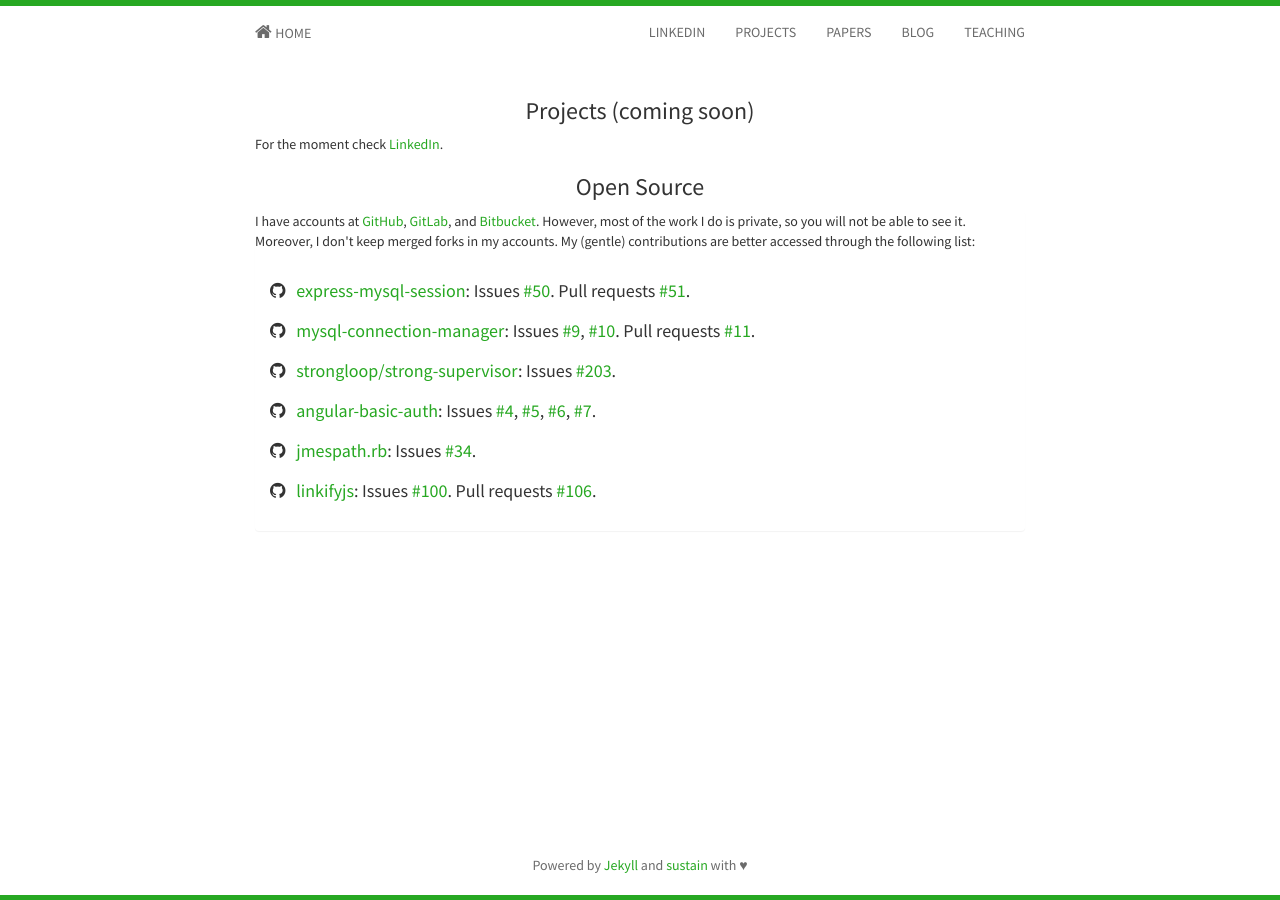
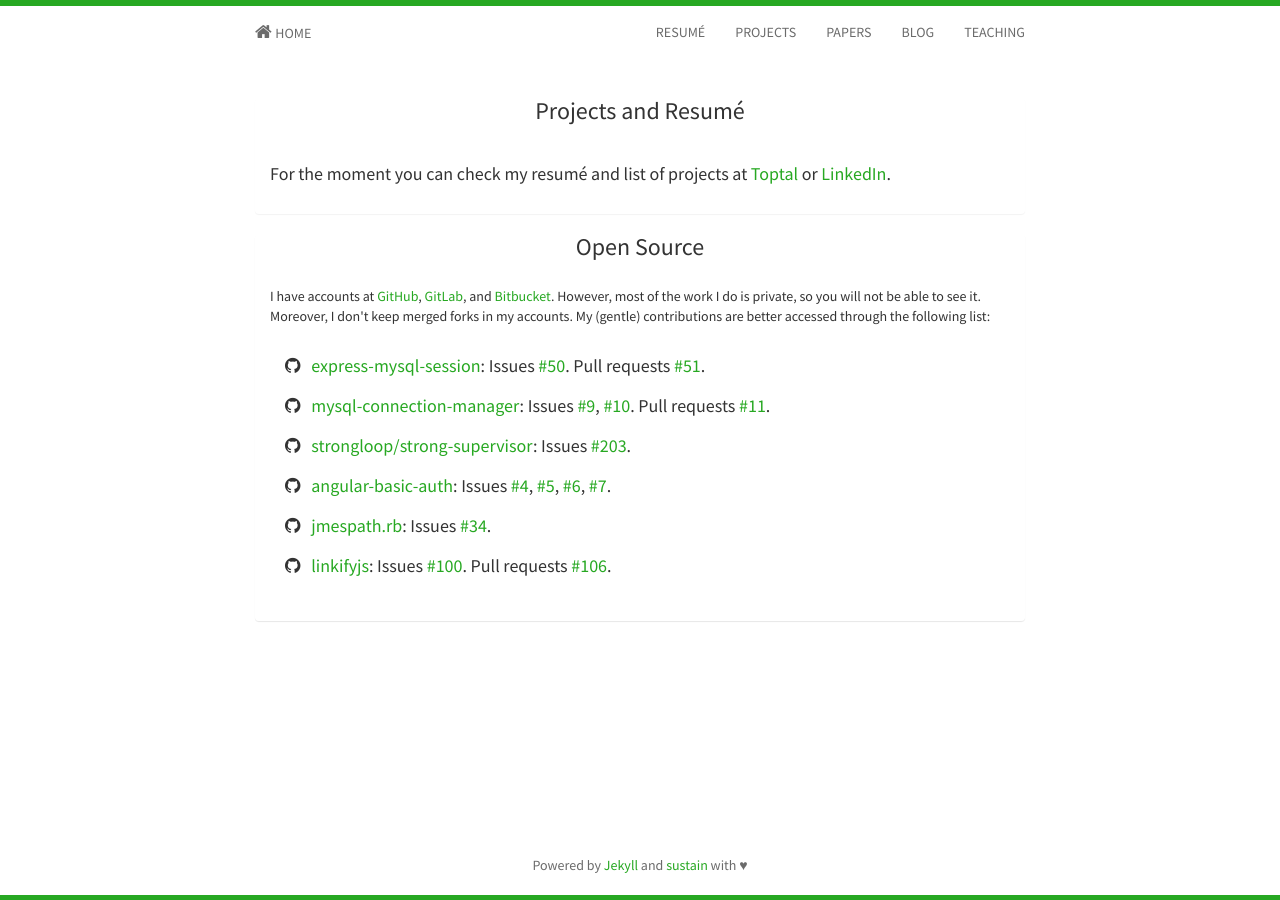
Before and after one commit to fcarreiro/fcarreiro.github.com, a Jekyll site: the page built from projects.html, in a window 1280 px wide. Built offline with Jekyll 4.4.1, drawn with Linux system fonts in a browser that asks for light colours; nearby versions of some CDN libraries.

Commit message:
Added Toptal and modified a bit the projects page

```diff
--- a/_includes/header.html
+++ b/_includes/header.html
@@ -6,7 +6,7 @@
     </div>
     <div id="navbar">
       <ul class="nav navbar-nav navbar-right">
-        <li><a href="http://www.linkedin.com/in/fcarreiro">LINKEDIN</a></li>
+        <li><a href="{{ site.baseurl }}projects.html">RESUMÉ</a></li>
         <li><a href="{{ site.baseurl }}projects.html">PROJECTS</a></li>
         <li><a href="{{ site.baseurl }}papers.html">PAPERS</a></li>
         <li><a href="{{ site.baseurl }}blog.html">BLOG</a></li>
--- a/index.html
+++ b/index.html
@@ -8,8 +8,8 @@
 		<img class="img-circle" src="{{ site.baseurl }}static/img/{{ site.avatar }}" alt="Responsive image">
 	  </div>
 	  <h3>I'm <strong>{{ site.author }}</strong>, a <a href="{{ site.baseurl }}projects.html">Software Engineer</a> and Researcher.</h3>
-	  <h3>I have a <a href="http://hdl.handle.net/11245/1.495444" target="_blank">PhD</a> in Computer Science, and a bike.</h3>
-	  <h3>For more info check out my <a href="{{ site.baseurl }}papers.html">papers</a> or my professional <a href="http://www.linkedin.com/in/fcarreiro">resumé</a>.</h3>
+	  <h3>I have a <a href="{{ site.baseurl }}papers.html">PhD</a> in Computer Science, <s>and a bike</s>.</h3>
+	  <h3>For more info check out my <a href="{{ site.baseurl }}papers.html">papers</a> or my professional <a href="{{ site.baseurl }}projects.html">resumé</a>.</h3>
 	  <h3>I have also done some <a href="{{ site.baseurl }}teaching.html">teaching</a>.</h3>
 	  <h3>You are welcome to skim through my <a href="{{ site.baseurl }}blog.html">blog</a>.</h3>
 		<h3>If you like chatting you can ask my <a href="{{ site.baseurl }}hirebot.html">chatbot</a> about me.</h3>
--- a/papers.html
+++ b/papers.html
@@ -9,7 +9,7 @@
   <div class="panel panel-default">
     <div class="panel-body papers">
     <h5><span class="fa fa-book"></span>&nbsp;&nbsp;<a
-      href="http://dare.uva.nl/record/1/495444">Fragments of Fixpoint Logics: Automata and Expressiveness</a>.<br>
+      href="http://hdl.handle.net/11245/1.495444">Fragments of Fixpoint Logics: Automata and Expressiveness</a>.<br>
       <span
       class="names"><strong>Facundo Carreiro</strong>.</span>
       Institute for Logic, Language and Computation. University of Amsterdam, 2015. Supervisor: Yde Venema.
--- a/projects.html
+++ b/projects.html
@@ -5,9 +5,11 @@
 
 <section id="projects">
 <div class="container">
-  <h3>Projects (coming soon)</h3>
-  <div style="text-align: left">
-    For the moment check <a href="http://www.linkedin.com/in/fcarreiro" target="_blank">LinkedIn</a>.
+  <div class="panel panel-default">
+    <h3>Projects and Resumé</h3>
+    <div class="panel-body">
+      <h5>For the moment you can check my resumé and list of projects at <a href="https://www.toptal.com/resume/facundo-carreiro" target="_blank">Toptal</a> or <a href="http://www.linkedin.com/in/fcarreiro" target="_blank">LinkedIn</a>.</h5>
+    </div>
   </div>
 <!--  <div class="panel panel-default">
     <div class="panel-body">
@@ -49,8 +51,10 @@
   </div>
   </div>-->
 
+  <div class="panel panel-default">
+    <div class="panel panel-default">
       <h3 name="opensource" id="opensource">Open Source</h3>
-  <div class="panel panel-default">
+      <div class="panel-body">
         <div style="text-align: left">
           I have accounts at <a href="https://github.com/fcarreiro" target="_blank">GitHub</a>,
           <a href="https://gitlab.com/u/fcmod" target="_blank">GitLab</a>,
@@ -83,4 +87,6 @@
         </div>
       </div>
     </div>
+  </div>
+</div>
 </section>
```
Lines whose indentation alone changed are shown as unchanged.
